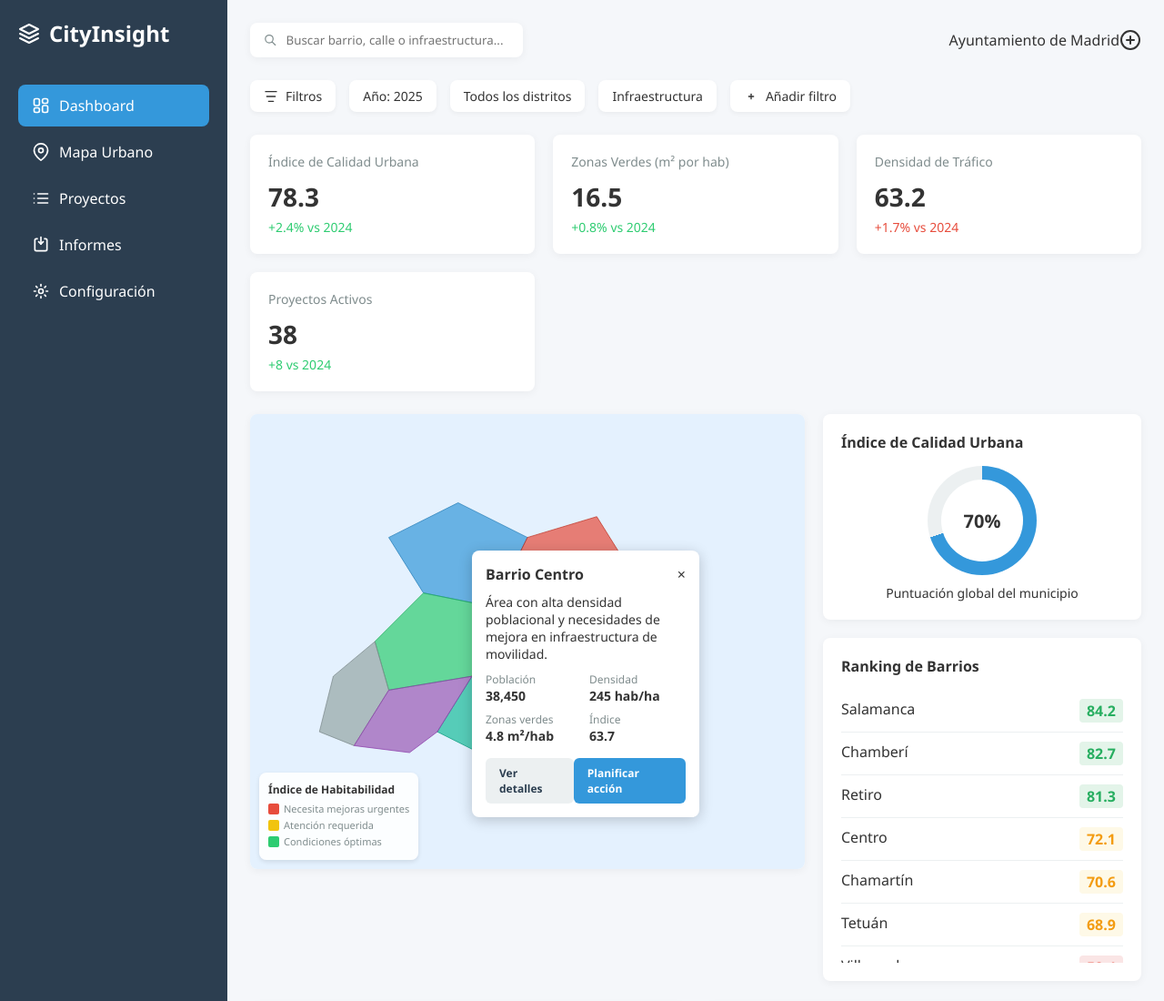
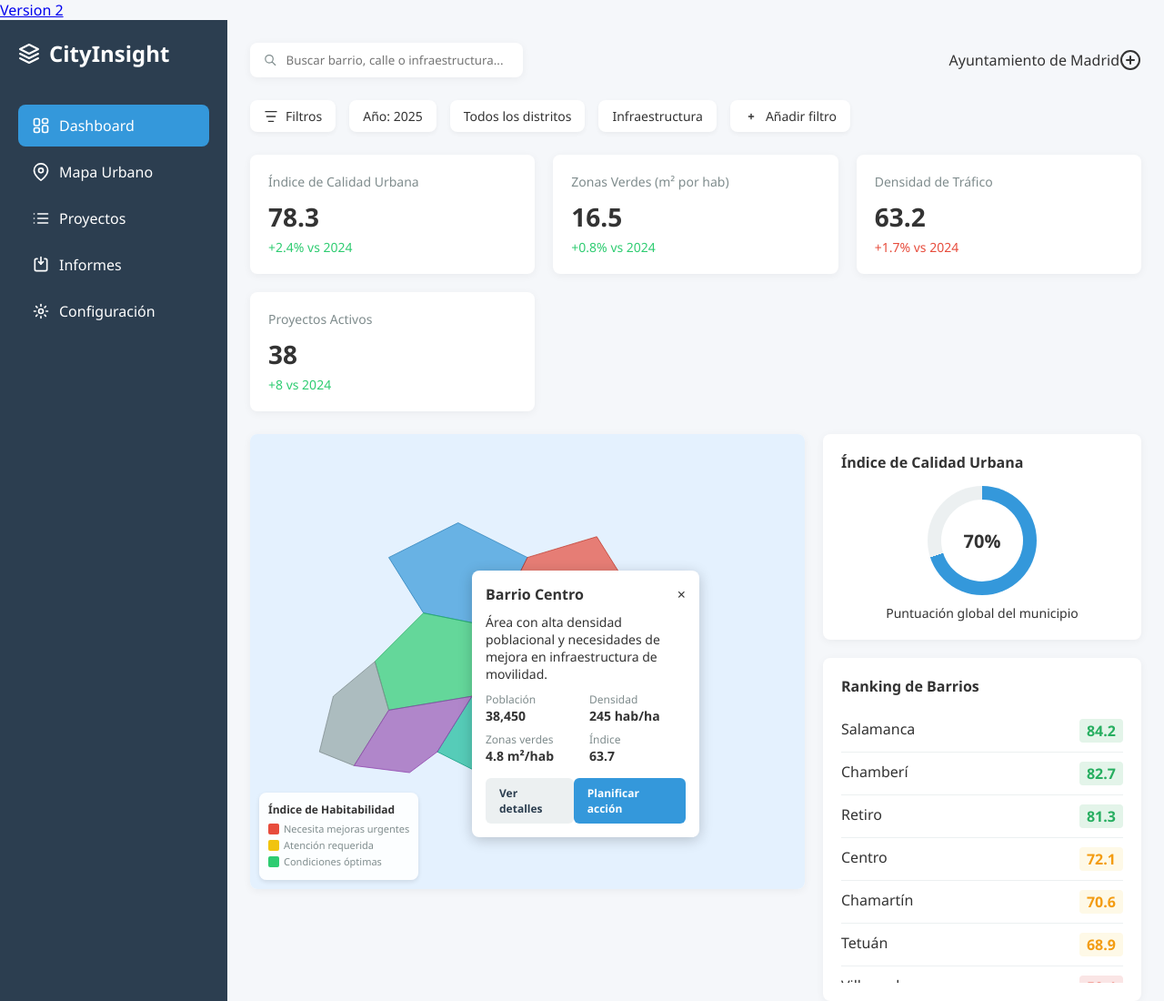
Before and after one commit to ikeralvis/CityInsight, a plain HTML site: page index.html in a window 1280 px wide. Shown: the top 1100 px of the page at 91% size. Drawn offline with Linux system fonts and the light colour scheme.

Commit message:
add: add skip link to navigate to version 2 of the index page

```diff
--- a/index.html
+++ b/index.html
@@ -7,6 +7,7 @@
   <link rel="stylesheet" href="styles.css">
 </head>
 <body>
+  <a href="indexv2.html" class="skip-link">Version 2</a>
   <div class="container">
     <!-- Sidebar -->
     <div class="sidebar">
```
